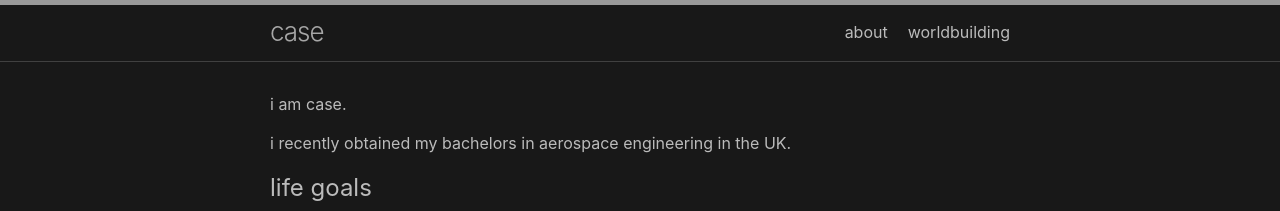
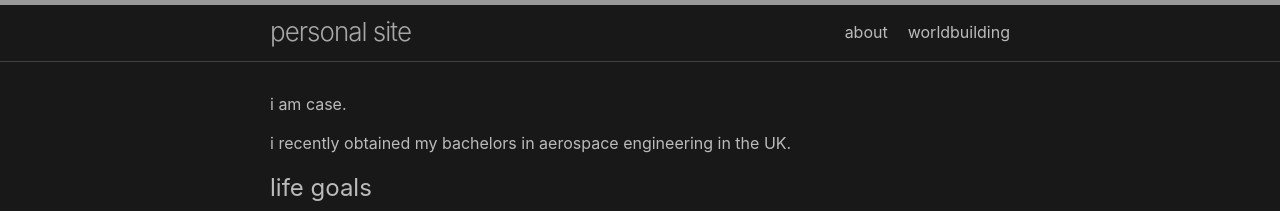
Before and after one commit to case0x00/case0x00.github.io, a Jekyll site: the page built from index.md, in a window 1280 px wide and 900 px high. Shown: the top 211 px of the window. Built offline with Jekyll 4.4.1, drawn with Linux system fonts in a browser that asks for light colours; some of the changed text lies outside the part shown.

Commit message:
no more feed

```diff
--- a/_config.yml
+++ b/_config.yml
@@ -1,6 +1,6 @@
-title: case
+title: personal site
 author:
-    name: onlycase
+    name: case
     email: case0x01@protonmail.com
 
 show_excerpts: false
--- a/_includes/footer.html
+++ b/_includes/footer.html
@@ -5,13 +5,6 @@
 
     <div class="footer-col-wrapper">
       <div class="footer-col">
-        <p class="feed-subscribe">
-          <a href="{{ 'feed.xml' | relative_url }}">
-            <svg class="svg-icon orange">
-              <use xlink:href="{{ 'assets/minima-social-icons.svg#rss' | relative_url }}"></use>
-            </svg><span>Subscribe</span>
-          </a>
-        </p>
       {%- if site.author %}
         <ul class="contact-list">
           {% if site.author.name -%}
```
